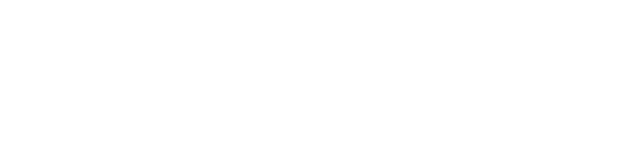
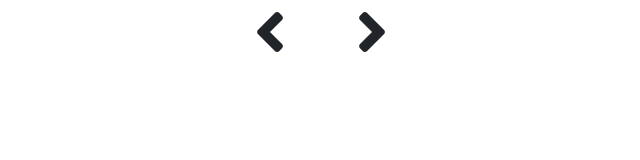
Before and after one commit to Eliana-Abate/vue-slider, a plain HTML site: page index.html in a window 1280 px wide. Shown: the whole page, without its empty margins (330-970 px from the left). Drawn offline with nearby package versions, Linux system fonts and the light colour scheme.

Commit message:
added columns and fontawesome icons

```diff
--- a/index.html
+++ b/index.html
@@ -6,11 +6,29 @@
     <meta name="viewport" content="width=device-width, initial-scale=1.0">
     <title>Vue Slider</title>
     <script src="https://cdn.jsdelivr.net/npm/vue"></script>
+    <link rel="stylesheet" href="https://cdnjs.cloudflare.com/ajax/libs/font-awesome/5.15.3/css/all.min.css" integrity="sha512-iBBXm8fW90+nuLcSKlbmrPcLa0OT92xO1BIsZ+ywDWZCvqsWgccV3gFoRBv0z+8dLJgyAHIhR35VZc2oM/gI1w==" crossorigin="anonymous" referrerpolicy="no-referrer" />
     <link href="https://cdn.jsdelivr.net/npm/bootstrap@5.0.2/dist/css/bootstrap.min.css" rel="stylesheet" integrity="sha384-EVSTQN3/azprG1Anm3QDgpJLIm9Nao0Yz1ztcQTwFspd3yD65VohhpuuCOmLASjC" crossorigin="anonymous">
     <link rel="stylesheet" href="./css/style.css">
 </head>
 <body>
-    <div id="root"></div>
+    <div id="root">
+        <div class="container d-flex justify-content-center align-items-center">
+            <div class="row">
+                <div class="col-2 col-md-3">
+                    <i class="fas fa-angle-left fa-4x"></i>
+                </div>
+
+                <div class="col-8 col-md-6"></div>
+
+                <div class="col-2 col-md-3">
+                    <i class="fas fa-angle-right fa-4x"></i>
+                </div>
+            </div>
+        </div>
+
+
+
+    </div>
 
 
     <script src="./js/script.js"></script>
```
